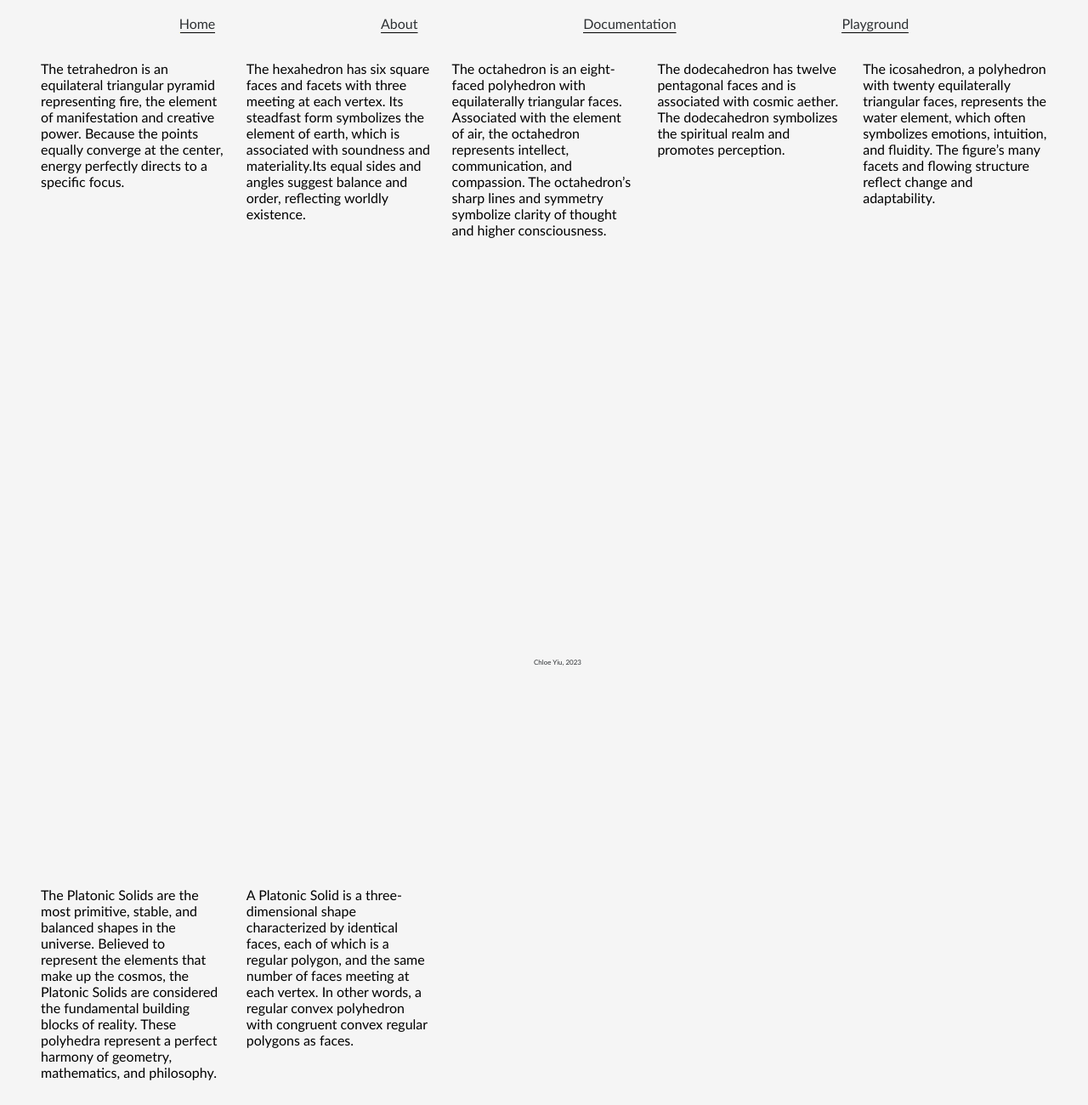
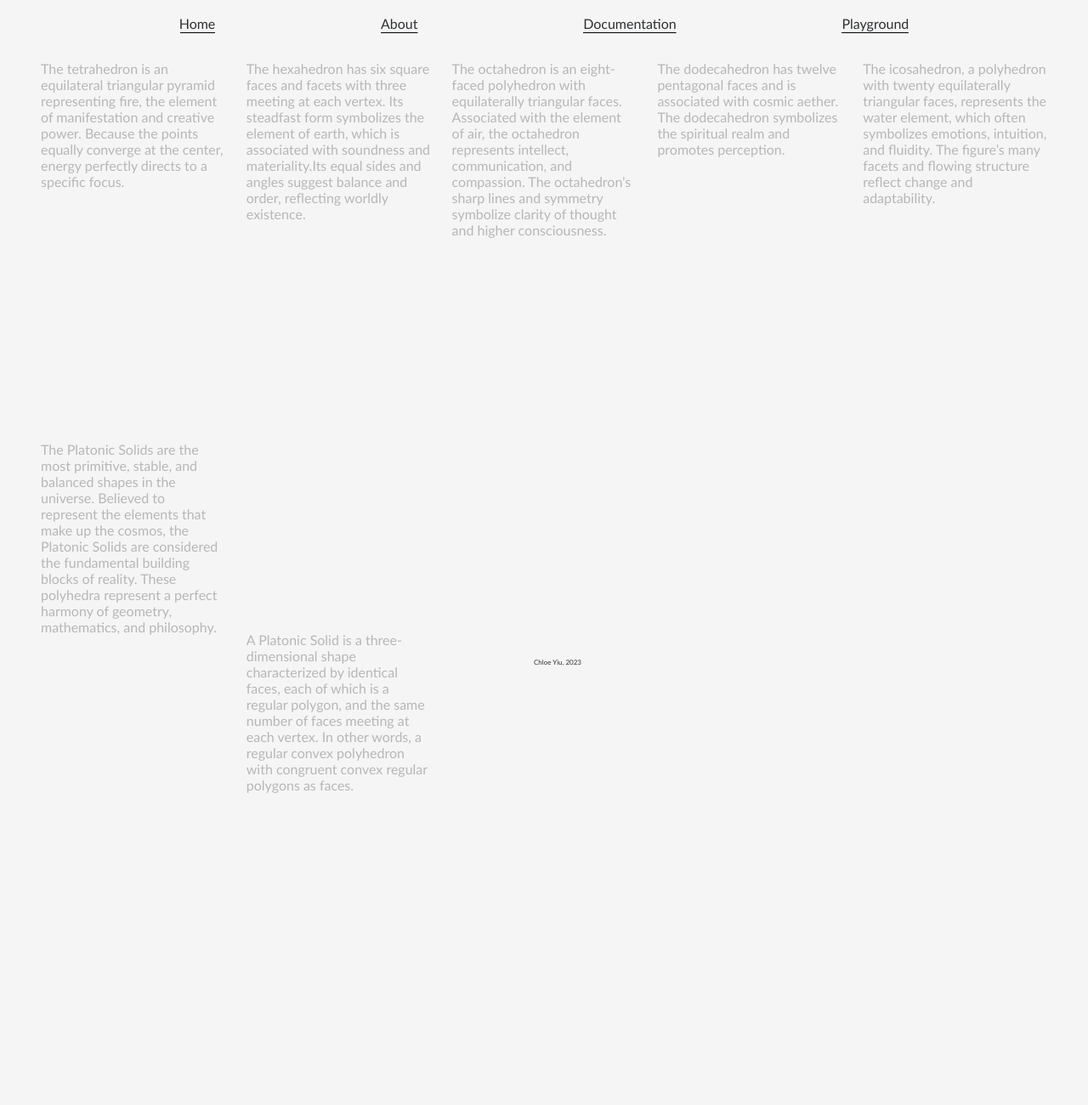
Before and after one commit to yiuchl/ThenReveals, a plain HTML site: page PLAYGROUND/play.html in a window 1280 px wide. Shown: the whole page at 85% size. After the commit the page ends 1224 px from the top, so only its background shows below. Drawn offline with nearby package versions, Linux system fonts and the light colour scheme.

Commit message:
Update divs and fixed the footer

```diff
--- a/PLAYGROUND/play.css
+++ b/PLAYGROUND/play.css
@@ -25,9 +25,21 @@
 .div5 {
 	grid-area: 1 / 5 / 2 / 6;
 }
+/* these last two now have limits. both used to start with 5. */
 .div6 {
-  grid-area: 5 / 1 / 6 / 2;
+	grid-area: 3 / 1 / 6 / 2;
 }
 .div7 {
-  grid-area: 5 / 2 / 6 / 3;
+	grid-area: 4 / 2 / 6 / 3;
 }
+
+#div1,
+#div2,
+#div3,
+#div4,
+#div5,
+#div6,
+#div7 {
+	opacity: 25%;
+	/* position: absolute; */
+}
--- a/PLAYGROUND/play.html
+++ b/PLAYGROUND/play.html
@@ -2,68 +2,114 @@
 <html lang="en">
 	<head>
 		<meta charset="utf-8" />
-		<meta name="viewport" content="width=device-width, initial-scale=1.0" />
+		<meta
+			name="viewport"
+			content="width=device-width, initial-scale=1.0" />
 		<title>Reveals Another</title>
 		<meta
 			name="description"
 			content="Website designed for Core 3: Topics in accompaniment with printed matter." />
-		<meta name="author" content="Chloe Yiu" />
+		<meta
+			name="author"
+			content="Chloe Yiu" />
 		<!-- Favicon -->
-		<link rel="shortcut icon" type="image/png" href="../favicon-round.ico" />
+		<link
+			rel="shortcut icon"
+			type="image/png"
+			href="../favicon-round.ico" />
 		<!-- CSS & JS -->
-		<link rel="stylesheet" type="text/css" href="../ASSETS/reset.css" />
-		<link rel="stylesheet" href="../ASSETS/style.css" />
-		<link rel="stylesheet" href="./play.css" />
+		<link
+			rel="stylesheet"
+			type="text/css"
+			href="../ASSETS/reset.css" />
+		<link
+			rel="stylesheet"
+			href="../ASSETS/style.css" />
+		<link
+			rel="stylesheet"
+			href="./play.css" />
+
+		<link
+			rel="text/javascript"
+			href="./play.js" />
+
+		<script src="https://code.jquery.com/jquery-3.6.0.js"></script>
+		<script src="https://code.jquery.com/ui/1.13.2/jquery-ui.js"></script>
 	</head>
 	<body>
 		<div class="wrapper">
 			<!-- Top Navigation Menu Bar -->
-			<div class="topnav" id="myTopnav">
-				<a id="home" class="highlight-link" href="../index.html">Home</a>
-				<a class="highlight-link" href="../ABOUT/about.html"
+			<div
+				class="topnav"
+				id="myTopnav">
+				<a
+					id="home"
+					class="highlight-link"
+					href="../index.html"
+					>Home</a
+				>
+				<a
+					class="highlight-link"
+					href="../ABOUT/about.html"
 					><button id="about-btn">About</button>
 				</a>
-				<a class="highlight-link" href="../DOCUMENTATION/documentation.html"
+				<a
+					class="highlight-link"
+					href="../DOCUMENTATION/documentation.html"
 					><button id="document-btn">Documentation</button></a
 				>
-				<a class="highlight-link" href="./play.html"
+				<a
+					class="highlight-link"
+					href="./play.html"
 					><button id="play-btn">Playground</button></a
 				>
 			</div>
 
 			<!-- Content -->
 			<div class="parent">
-				<div class="div1">
+				<div
+					id="div1"
+					class="div1 draggable-div">
 					The tetrahedron is an equilateral triangular pyramid representing
 					fire, the element of manifestation and creative power. Because the
 					points equally converge at the center, energy perfectly directs to a
 					specific focus.
 				</div>
-				<div class="div2">
+				<div
+					id="div2"
+					class="div2 draggable-div">
 					The hexahedron has six square faces and facets with three meeting at
 					each vertex. Its steadfast form symbolizes the element of earth, which
 					is associated with soundness and materiality.Its equal sides and
 					angles suggest balance and order, reflecting worldly existence.
 				</div>
-				<div class="div3">
+				<div
+					id="div3"
+					class="div3 draggable-div">
 					The octahedron is an eight-faced polyhedron with equilaterally
 					triangular faces. Associated with the element of air, the octahedron
 					represents intellect, communication, and compassion. The octahedron’s
 					sharp lines and symmetry symbolize clarity of thought and higher
 					consciousness.
 				</div>
-				<div class="div4">
+				<div
+					id="div4"
+					class="div4 draggable-div">
 					The dodecahedron has twelve pentagonal faces and is associated with
 					cosmic aether. The dodecahedron symbolizes the spiritual realm and
 					promotes perception.
 				</div>
-				<div class="div5">
+				<div
+					id="div5"
+					class="div5 draggable-div">
 					The icosahedron, a polyhedron with twenty equilaterally triangular
 					faces, represents the water element, which often symbolizes emotions,
 					intuition, and fluidity. The figure’s many facets and flowing
 					structure reflect change and adaptability.
 				</div>
-				<div class="div6">
+				<div
+					id="div6"
+					class="div6 draggable-div">
 					<p>
 						The Platonic Solids are the most primitive, stable, and balanced
 						shapes in the universe. Believed to represent the elements that make
@@ -72,7 +118,9 @@
 						harmony of geometry, mathematics, and philosophy.
 					</p>
 				</div>
-				<div class="div7">
+				<div
+					id="div7"
+					class="div7 draggable-div">
 					<p>
 						A Platonic Solid is a three-dimensional shape characterized by
 						identical faces, each of which is a regular polygon, and the same
@@ -84,10 +132,30 @@
 
 			<!-- Footer Main Page -->
 			<footer>
-				<p id="footer-main" class="scramble">Chloe Yiu, 2023</p>
+				<p
+					id="footer-main"
+					class="scramble">
+					Chloe Yiu, 2023
+				</p>
 			</footer>
 		</div>
-		<script type="text/javascript" src="../ASSETS/script.js" defer></script>
-		<script type="text/javascript" src="/scramble.js" defer></script>
+		<script
+			type="text/javascript"
+			src="../ASSETS/script.js"
+			defer></script>
+		<script
+			type="text/javascript"
+			src="/scramble.js"
+			defer></script>
+
+		<script>
+			// Initialize draggable functionality for div elements
+			$(function () {
+				$(".draggable-div").draggable({
+					containment: "document", // Restrict dragging within the document
+					cursor: "move", // Change cursor to indicate draggable element
+				});
+			});
+		</script>
 	</body>
 </html>
```
Also changed, not shown: ABOUT/about.html (+2 -3 lines), PLAYGROUND/play.js (added, +27 -0 lines). Lines whose indentation alone changed are shown as unchanged.
